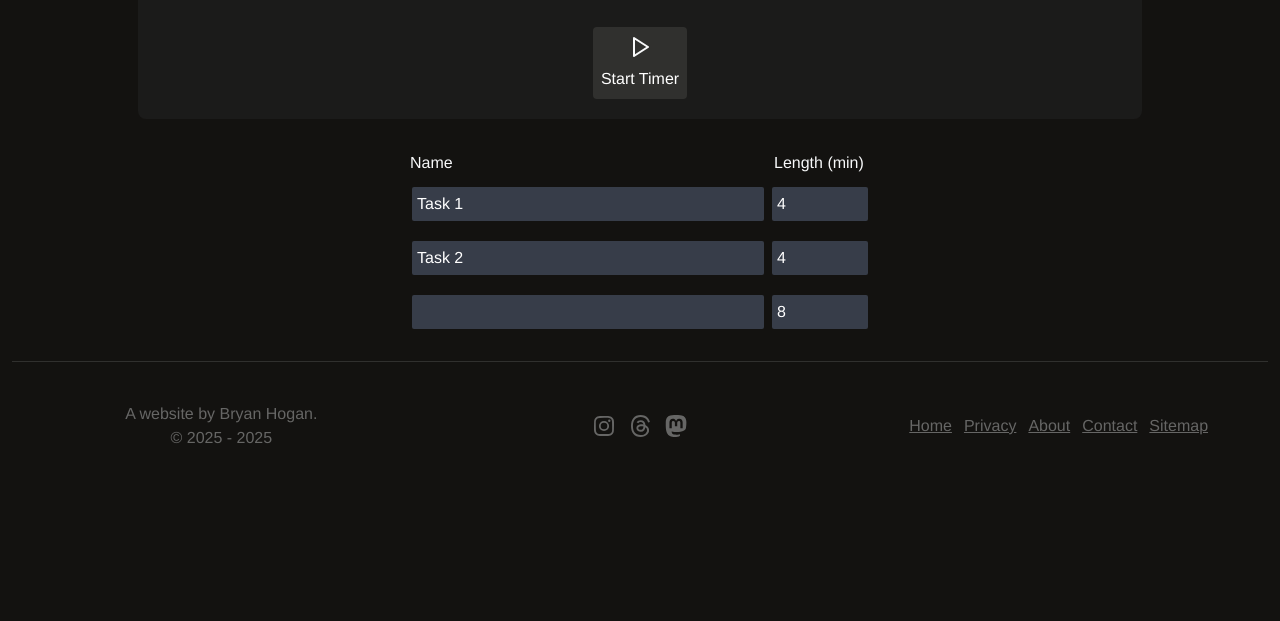
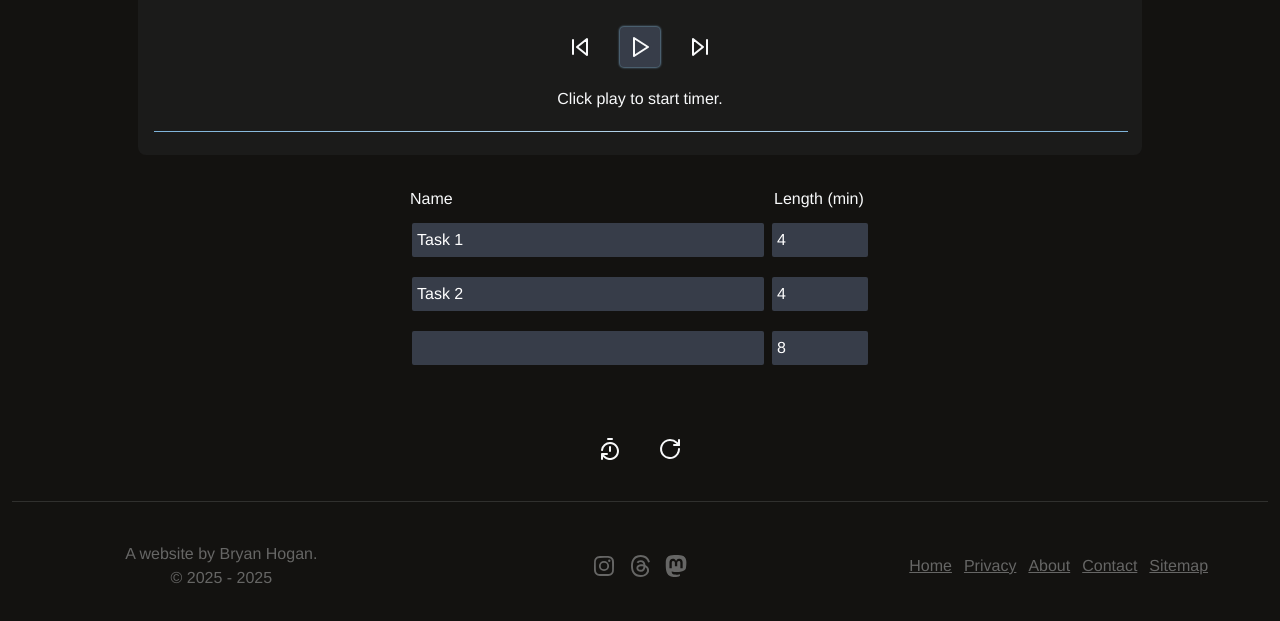
Before and after one commit to BryanHogan/flow-timer, an Astro site: page / in a window 1280 px wide. Shown: the part 461-1082 px from the top of the page. Before the commit the page ends 950 px from the top, so only its background shows below. Built offline with nearby package versions, Linux system fonts and the light colour scheme; Astro itself is replaced by a stand-in of ours.

Commit message:
reset functionality added

```diff
--- a/src/components/FlowTimer.svelte
+++ b/src/components/FlowTimer.svelte
@@ -6,6 +6,9 @@
         { name: "Task 2", length: 4 },
         { name: "", length: 8 },
     ]);
+    let intervalID;
+    let intervalIDTotal;
+
     const totalTime = $derived.by(() =>
         itemList.reduce((sum, item) => sum + item.length, 0),
     );
@@ -17,6 +20,7 @@
     let timerActive = $state(false);
     let timerBegan = $state(false);
     let remainingTime = $derived(itemList[currentActiveItem].length - currentTime);
+
 
     let clockHours = $derived(Math.floor(remainingTime / 3600));
     let clockMinutes = $derived(Math.floor((remainingTime % 3600) / 60));
@@ -30,7 +34,12 @@
     /* ========================= Timer Functions ========================= */
 
     function toggleTimer() {
-        timerActive = !timerActive;
+        if (timerBegan == false) {
+            startTimer();
+        }
+        else {
+            timerActive = !timerActive;
+        }
     }
 
     function finishTimer() {
@@ -43,7 +52,10 @@
         prepareList();
         countTotalTimePassed();
         currentTime = 0;
-        setInterval(() => {
+        if (intervalID) {
+            clearInterval(intervalID);
+        }
+        intervalID = setInterval(() => {
             if (timerActive && timerBegan) {
                 currentTime = currentTime + 1;
                 if (currentTime > itemList[currentActiveItem].length) {
@@ -55,7 +67,10 @@
 
     function countTotalTimePassed() {
         totalTimePassed = 0;
-        setInterval(() => {
+        if (intervalIDTotal) {
+            clearInterval(intervalIDTotal);
+        }
+        intervalIDTotal = setInterval(() => {
             if (timerActive && timerBegan) {
                 totalTimePassed = totalTimePassed + 1;
             }
@@ -72,6 +87,14 @@
         } else {
             finishTimer();
         }
+    }
+
+    function resetTimer() {
+        timerBegan = false;
+        currentTime = 0;
+        currentActiveItem = 0;
+        totalTimePassed = 0;
+        timerActive = false;
     }
 
     /* ========================= List Functions ========================= */
@@ -112,6 +135,11 @@
         }
         currentTime = 0;
     }
+
+    function resetAll() {
+        resetTimer();
+        itemList = [{ name: "Task 1", length: 10 }];
+    }
 </script>
 
 <main class="base-layout">
@@ -136,7 +164,6 @@
             {currentActiveItemName}
         </h2>
         <p class="current-time text-align-center" style="padding-bottom: var(--space-m);">{clockFace}</p>
-        {#if timerBegan}
             <div class="button-control-group">
                 <button onclick={redoCurrent}>
                     <img
@@ -146,7 +173,7 @@
                         height="24"
                     />
                 </button>
-                <button onclick={toggleTimer}>
+                <button onclick={toggleTimer} class={timerBegan ? "" : "glow"}>
                     {#if timerActive}
                         <img
                             src="/icons/Pause-Icon.svg"
@@ -157,7 +184,7 @@
                     {:else}
                         <img
                             src="/icons/Play-Icon.svg"
-                            alt="Unpause Icon"
+                            alt="Play Icon"
                             width="24"
                             height="24"
                         />
@@ -166,33 +193,20 @@
                 <button onclick={goNextItem}>
                     <img
                         src="/icons/Skip-Icon.svg"
-                        alt="Pause Icon"
+                        alt="Skip Icon"
                         width="24"
                         height="24"
                     />
                 </button>
             </div>
             <p class="text-align-center" style="margin-top: var(--space-m);">
-                {currentActiveItem + 1} / {itemList.length}
+                {#if timerBegan}
+                   {currentActiveItem + 1} / {itemList.length}
+                {:else}
+                    Click play to start timer.
+                {/if}
             </p>
             <progress min="0" max={itemList[currentActiveItem].length} value={currentTime} style="width: 100%;">{currentTime} / {itemList[currentActiveItem].length}</progress>
-        {:else}
-            <div class="button-control-group">
-                <button
-                    onclick={startTimer}
-                    class="margin-inline-auto flex-center flex-column"
-                    style="background-color: var(--color-neutral-700); gap: var(--space-xs);"
-                >
-                    <img
-                        src="/icons/Play-Icon.svg"
-                        alt="Unpause Icon"
-                        width="24"
-                        height="24"
-                    />
-                    <p>Start Timer</p>
-                </button>
-            </div>
-        {/if}
     </section>
     <section class="margin-inline-auto section" style="width: 100%">
         <h2 class="simpler-h2 text-align-center visually-hidden">Input area</h2>
@@ -208,16 +222,36 @@
                             type="text"
                             bind:value={item.name}
                             class="name-input"
+                            disabled={timerBegan}
                         />
                         <input
                             type="number"
                             bind:value={item.length}
                             class="length-input"
+                            disabled={timerBegan}
                         />
                     </li>
                 {/each}
             </ul>
         </div>
+    </section>
+    <section class="section flex-center" style="gap: var(--space-m);">
+        <button onclick={resetTimer}>
+            <img
+                src="/icons/Reset-Timer-Icon.svg"
+                alt="Reset timer icon"
+                width="24"
+                height="24"
+            />
+        </button>
+        <button onclick={resetAll}>
+            <img
+                src="/icons/Reset-All-Icon.svg"
+                alt="Reset all icon"
+                width="24"
+                height="24"
+            />
+        </button>
     </section>
 </main>
 
@@ -262,9 +296,13 @@
         border-radius: var(--border-radius-s);
         transition: background-color var(--transition-normal);
         &:hover {
-            background-color: var(--color-accent-800);
+            background-color: var(--color-accent-700);
             cursor: pointer;
         }
+    }
+    .glow {
+        box-shadow: 0px 0px 2px 1px var(--color-accent-600);
+        background-color: var(--color-accent-800);
     }
     .description-container {
         border: 1px solid var(--color-neutral-700);
```
Also changed, not shown: public/icons/Reset-All-Icon.svg (added), public/icons/Reset-Timer-Icon.svg (added).
